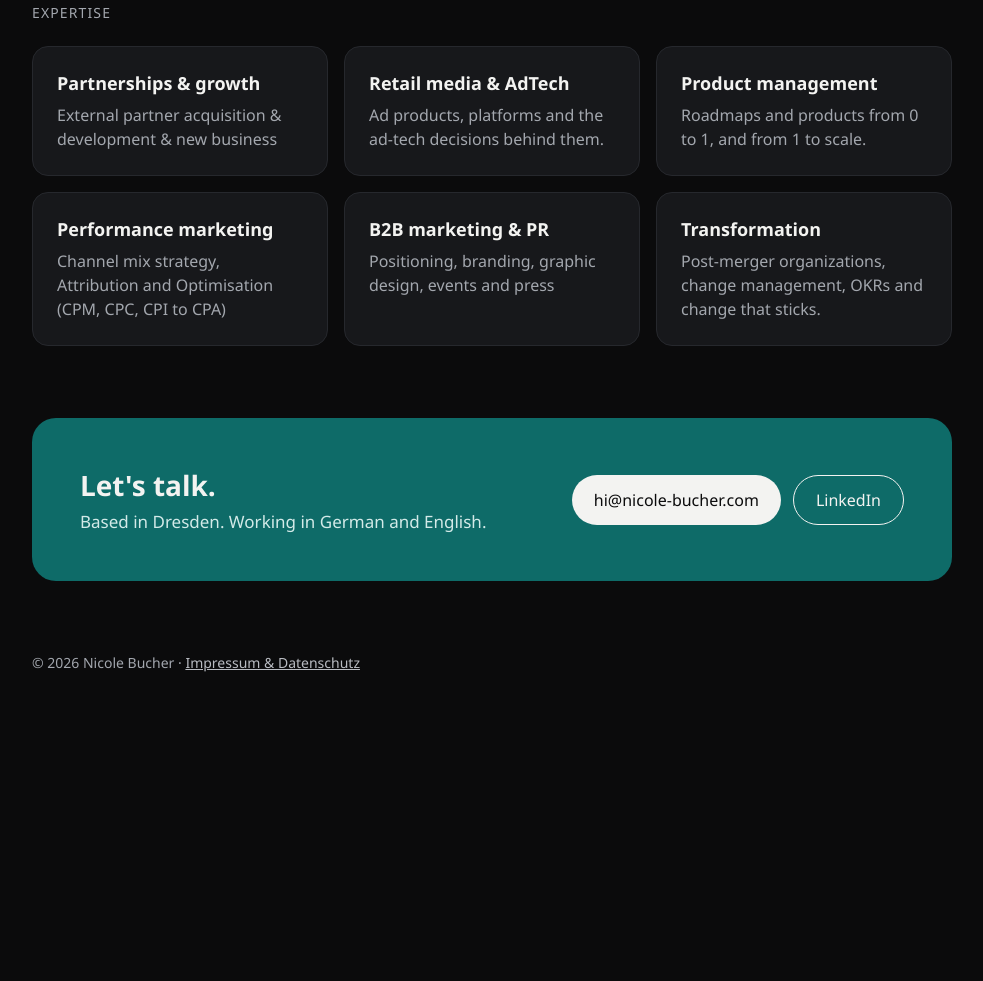
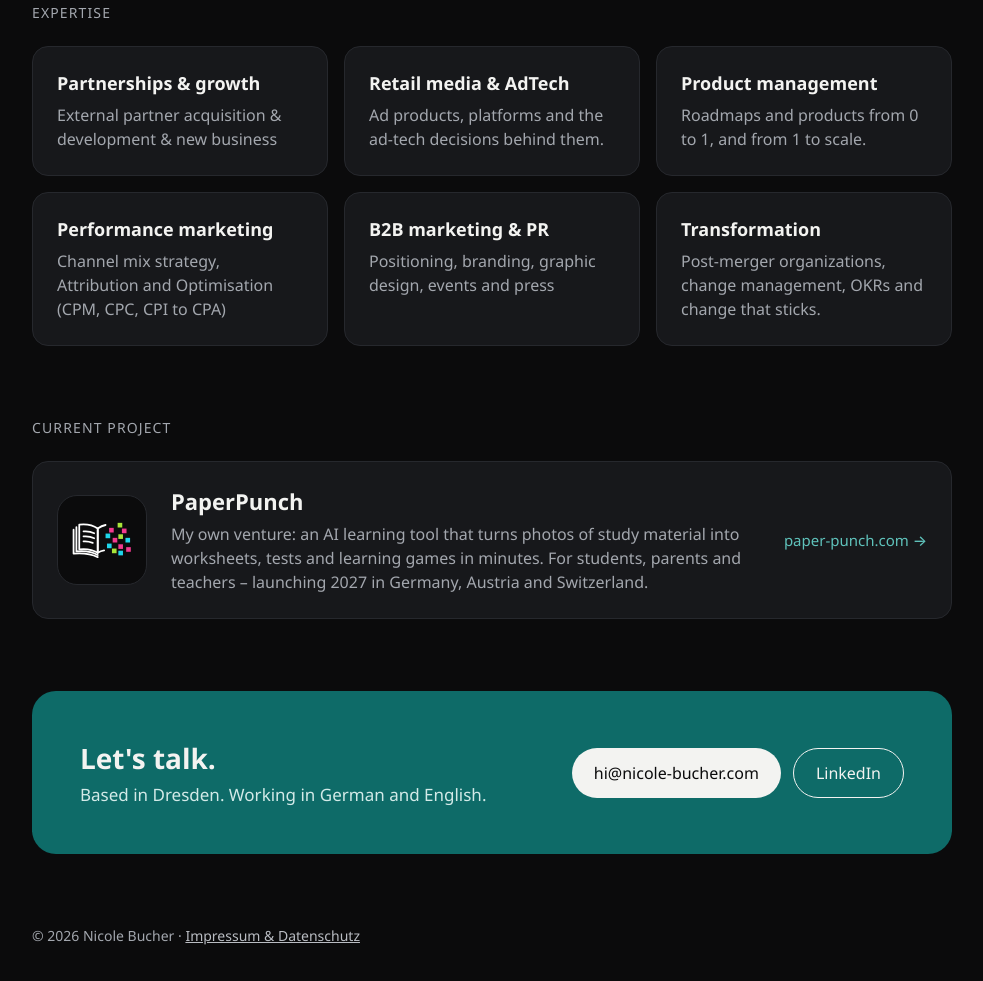
Before and after one commit to nicolebucher/nicole-bucher.com, a plain HTML site: page index.html in a window 1280 px wide. Shown: the part 693-1674 px from the top of the page, without its empty margins (148-1131 px from the left). Before the commit the page ends 1437 px from the top, so only its background shows below. Drawn offline with Linux system fonts and the light colour scheme.

Commit message:
Add PaperPunch as current project
Co-Authored-By: Claude Opus 5.5 <noreply@anthropic.com>
Claude-Session: https://claude.ai/code/session_01WFbYWu2tfHy7eykjEkCPYB

```diff
--- a/index.html
+++ b/index.html
@@ -80,6 +80,18 @@ a{color:#F3F3F1}a:hover{color:#FFFFFF}
       </div>
     </section>
 
+    <section id="project" style="display: flex; flex-direction: column; gap: 24px;">
+      <h2 style="margin: 0; font-size: 14px; font-weight: 500; letter-spacing: 0.08em; text-transform: uppercase; color: #A3A7AE;">Current project</h2>
+      <a href="https://paper-punch.com" style="text-decoration: none; color: #F3F3F1; background: #17181B; border: 1px solid #26282D; border-radius: 16px; padding: 24px; display: flex; flex-wrap: wrap; align-items: center; gap: 24px;">
+        <span style="width: 88px; height: 88px; border-radius: 20px; background: #0B0B0C; border: 1px solid #26282D; display: flex; align-items: center; justify-content: center; flex: 0 0 auto;"><img src="paperpunch-logo.svg" alt="PaperPunch logo" style="width: 64px; height: auto; display: block;"></span>
+        <span style="flex: 999 1 380px; min-width: 0; display: flex; flex-direction: column; gap: 6px;">
+          <span style="font-size: 22px; font-weight: 700;">PaperPunch</span>
+          <span style="font-size: 16px; line-height: 1.5; color: #A3A7AE;">My own venture: an AI learning tool that turns photos of study material into worksheets, tests and learning games in minutes. For students, parents and teachers – launching 2027 in Germany, Austria and Switzerland.</span>
+        </span>
+        <span style="font-size: 15px; font-weight: 500; color: #5FC2BB; white-space: nowrap;">paper-punch.com →</span>
+      </a>
+    </section>
+
     <section id="contact" style="background: #0E6B68; color: #F3F3F1; border-radius: 24px; padding: clamp(28px, 5vw, 48px); display: flex; flex-wrap: wrap; justify-content: space-between; align-items: center; gap: 24px;">
       <div style="display: flex; flex-direction: column; gap: 6px;">
         <span style="font-size: 28px; font-weight: 700;">Let's talk.</span>
```
Also changed, not shown: paperpunch-logo.svg (added).
